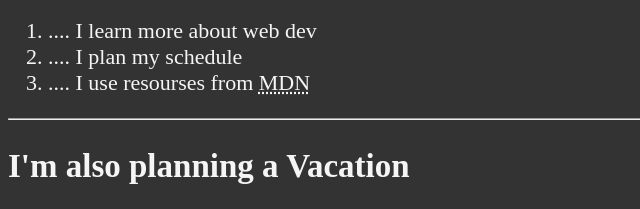
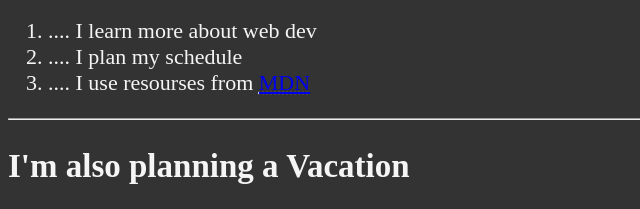
Before and after one commit to delaworla/HTML-Refresher, a plain HTML site: page 5Add Links/index.html in a window 1280 px wide. Shown: the part 247-456 px from the top of the page, 0-640 px from the left. Drawn offline with Linux system fonts and the light colour scheme.

Commit message:
added my first anchor tag or link to a page

```diff
--- a/5Add Links/index.html
+++ b/5Add Links/index.html
@@ -24,7 +24,8 @@
 
                   <li>.... I plan my schedule</li>
 
-                  <li>.... I use resourses from <abbr title="Mozilla Developer Network">MDN</abbr></li>
+                  <li>.... I use resourses from <abbr title="Mozilla Developer Network">
+                     <a href="https://developer.mozilla.org">MDN</a></abbr></li>
 
             </ol>
 
```
